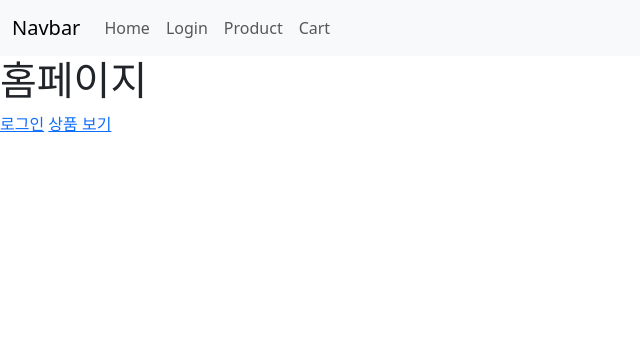
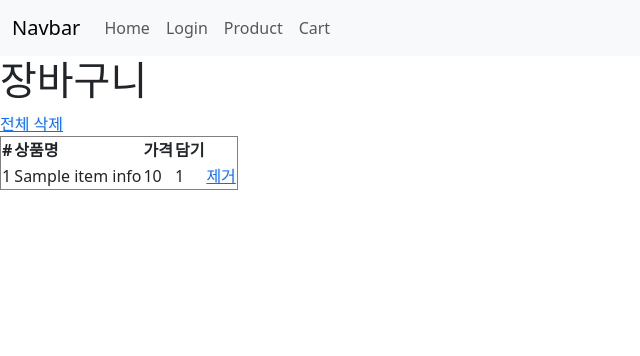
Before and after one commit to Yusunny-D/spc2026, a Flask app: template practice/260518/templates/cart.html in a window 1280 px wide. Shown: the top 356 px of the page, without its empty margins (0-640 px from the left). Run offline with Flask 3, Linux system fonts and the light colour scheme; the template is opened without the code that fills it: most values are stand-ins (such as "Sample title", 1, 10 or a date in 2020).

Commit message:
카트 추가, 삭제, 전체 삭제 기능 추가

```diff
--- a/practice/260518/app.py
+++ b/practice/260518/app.py
@@ -80,7 +80,33 @@ def add(id):
 
 @app.route('/cart')
 def cart():
-    return render_template('cart.html')
+    if 'user' not in session:
+        return f'<a href="{url_for("login")}">로그인</a> 후 이용해 주세요.'
+
+    cart = session.get('cart', {}) # {'1': 1, '2': 4}
+    cart_items = {}
+    for id, count in cart.items():
+        selected_pro = next((p for p in products if p['id'] == id), None)
+        cart_items[id] ={
+            'name': selected_pro['name'],
+            'price': selected_pro['price'],
+            'count': count
+        } # {'1': {'name': 'apple, 'price': 3000, 'count': 3}, ... }
+    return render_template('cart.html', cart_items = cart_items)
+
+@app.route('/single_delete/<id>')
+def single_delete(id):
+    session['cart'].pop(id)
+    session.modified = True
+
+    print(session['cart'])
+
+    return redirect(url_for('cart'))
+
+@app.route('/delete_all')
+def delete_all():
+    session.pop('cart', None)
+    return redirect(url_for('cart'))
 
 @app.route('/logout')
 def logout():
--- a/practice/260518/templates/cart.html
+++ b/practice/260518/templates/cart.html
@@ -36,8 +36,24 @@
         </div>
     </nav>
     <script src="https://cdn.jsdelivr.net/npm/bootstrap@5.3.8/dist/js/bootstrap.bundle.min.js" integrity="sha384-FKyoEForCGlyvwx9Hj09JcYn3nv7wiPVlz7YYwJrWVcXK/BmnVDxM+D2scQbITxI" crossorigin="anonymous"></script>
-    <h1>홈페이지</h1>
-    <a href="/login">로그인</a>
-    <a href="/product">상품 보기</a>
+    <h1>장바구니</h1>
+    <a href="{{ url_for('delete_all')}}">전체 삭제</a>
+    <table border="1">
+        <tr>
+            <th>#</th>
+            <th>상품명</th>
+            <th>가격</th>
+            <th>담기</th>
+        </tr>
+        {% for id, item in cart_items.items() %}
+        <tr>
+            <td>{{ id }}</td>
+            <td>{{ item.name }}</td>
+            <td>{{ item.price }}</td>
+            <td>{{ item.count }}</td>
+            <td><a href="{{ url_for('single_delete', id = id)}}">제거</a></td>
+        </tr>
+        {% endfor %}
+    </table>
 </body>
 </html>
--- a/practice/260518/templates/home.html
+++ b/practice/260518/templates/home.html
@@ -30,7 +30,7 @@
                         <a class="nav-link" href="{{url_for('product')}}">Product</a>
                     </li>
                     <li class="nav-item">
-                        <a class="nav-link" href="#">Cart</a>
+                        <a class="nav-link" href="{{url_for('cart')}}">Cart</a>
                     </li>
                 </ul>
             </div>
```
